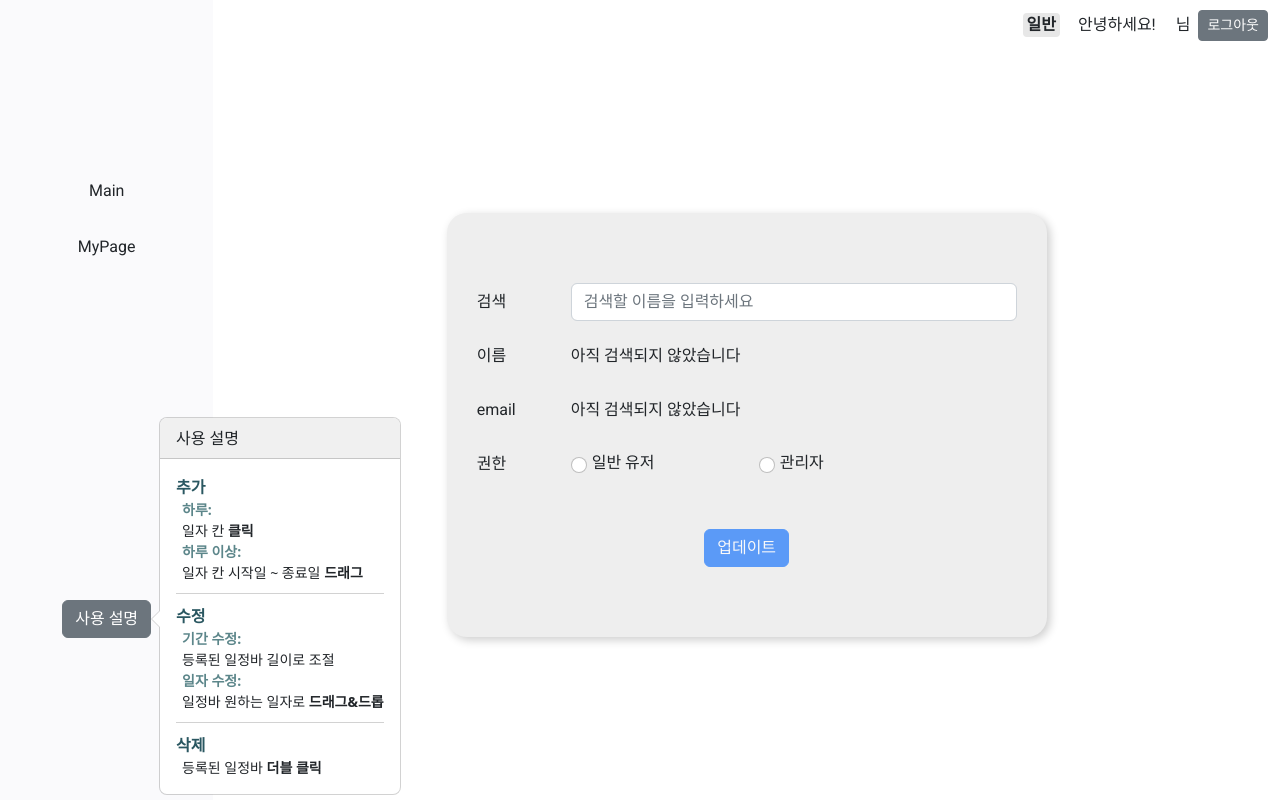
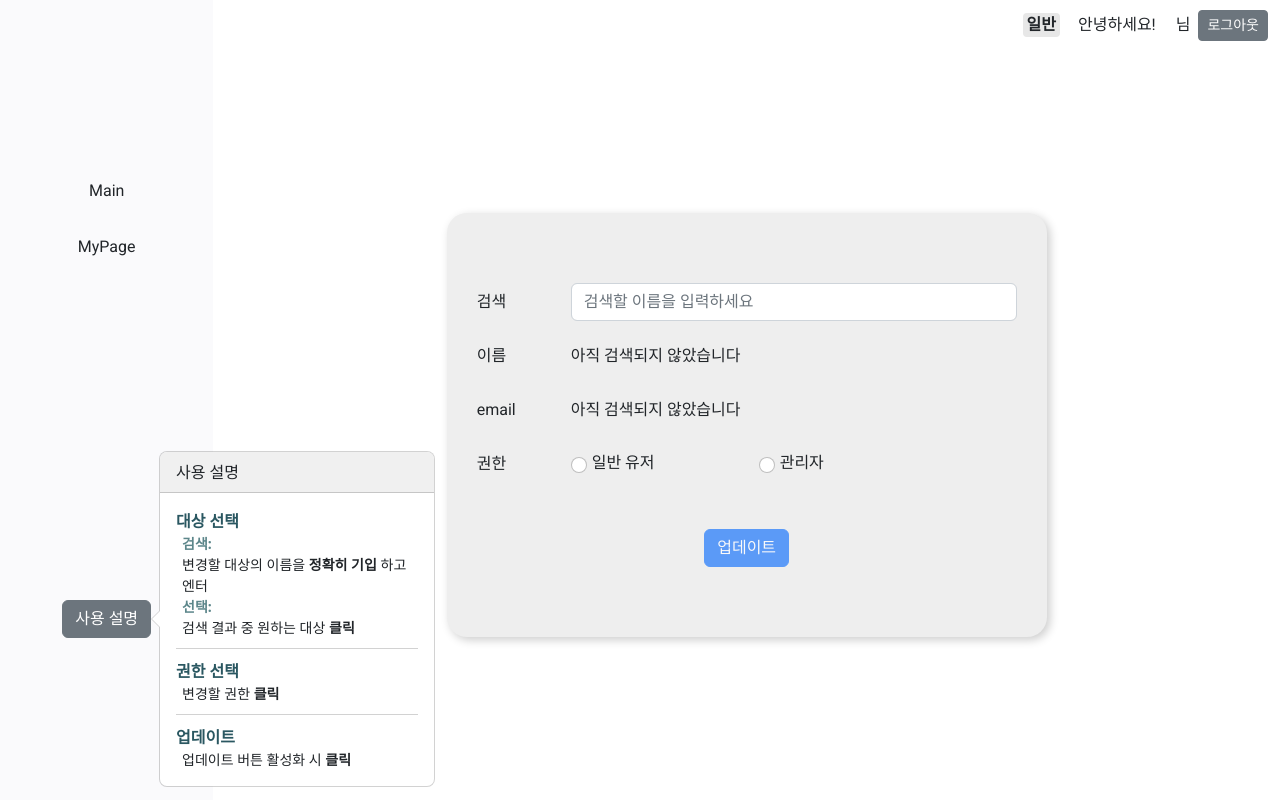
Before and after one commit to Hwa-J/work-schedule-management, a React (Create React App) app: page /role in a window 1280 px wide. Both pictures are taken after a click on the button "사용 설명". Built offline with nearby package versions, Linux system fonts and the light colour scheme.

Commit message:
Feat: change manual description based on location
url에 따라 매뉴얼 설명 변경

```diff
--- a/src/components/Main/Layout/SideBar/index.jsx
+++ b/src/components/Main/Layout/SideBar/index.jsx
@@ -1,6 +1,7 @@
 import { OverlayTrigger, Popover, Button } from 'react-bootstrap';
 import * as S from './style';
 import useLoggedUserStore from 'store/useLoggedUserStore';
+import { useLocation } from 'react-router-dom';
 
 export const SideBar = () => {
   const { role } = useLoggedUserStore();
@@ -14,7 +15,6 @@ export const SideBar = () => {
           {role === 'ADMIN' ? (
             <>
               <S.PageLink to="/role ">권한 관리</S.PageLink>
-              <S.PageLink to="/events-list">일정 리스트</S.PageLink>
             </>
           ) : null}
         </div>
@@ -26,11 +26,52 @@ export const SideBar = () => {
 
 // 사용설명 버튼
 const Manual = () => {
+  const location = useLocation().pathname;
+
   return (
     <OverlayTrigger
       trigger="click"
       placement="right"
       overlay={
+        location.includes('role') ? (
+          <Popover>
+            <Popover.Header as="h2">사용 설명</Popover.Header>
+            <S.ManualContent>
+              <ul>
+                <li>
+                  <h3>대상 선택</h3>
+                  <ul>
+                    <S.MarginLeftLiEL>
+                      <h4>검색:</h4>
+                      변경할 대상의 이름을 <strong>정확히 기입</strong> 하고
+                      엔터
+                    </S.MarginLeftLiEL>
+                    <S.MarginLeftLiEL>
+                      <h4>선택:</h4>
+                      검색 결과 중 원하는 대상 <strong>클릭</strong>
+                    </S.MarginLeftLiEL>
+                  </ul>
+                </li>
+                <S.BoderLine>
+                  <h3>권한 선택</h3>
+                  <ul>
+                    <S.MarginLeftLiEL>
+                      변경할 권한 <strong>클릭</strong>
+                    </S.MarginLeftLiEL>
+                  </ul>
+                </S.BoderLine>
+                <li>
+                  <h3>업데이트</h3>
+                  <ul>
+                    <S.MarginLeftLiEL>
+                      업데이트 버튼 활성화 시 <strong>클릭</strong>
+                    </S.MarginLeftLiEL>
+                  </ul>
+                </li>
+              </ul>
+            </S.ManualContent>
+          </Popover>
+        ) : (
           <Popover>
             <Popover.Header as="h2">사용 설명</Popover.Header>
             <S.ManualContent>
@@ -72,6 +113,7 @@ const Manual = () => {
               </ul>
             </S.ManualContent>
           </Popover>
+        )
       }
     >
       <Button variant="secondary">사용 설명</Button>
```
Lines whose indentation alone changed are shown as unchanged.
